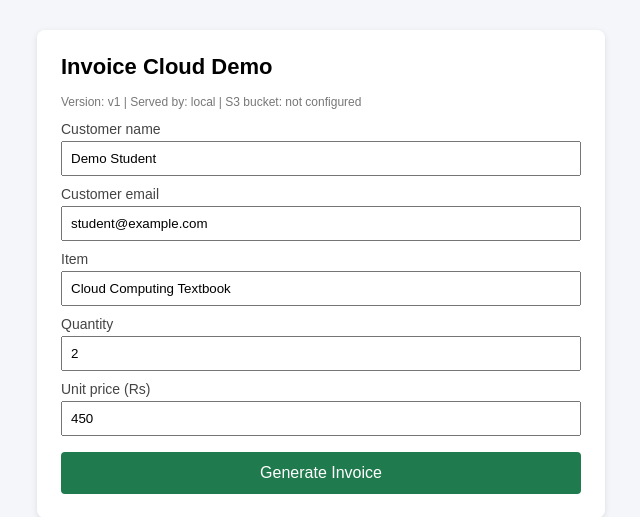
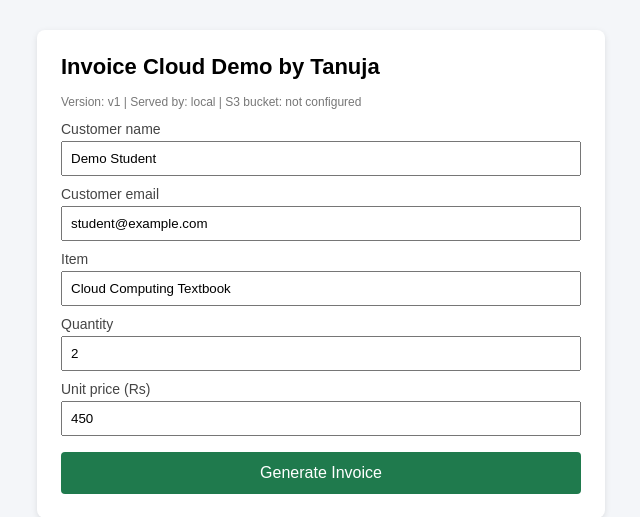
Before and after one commit to tanujakale/invoice_cloud_demo, a Flask app: page / in a window 1280 px wide. Shown: the top 517 px of the page, without its empty margins (319-959 px from the left). Run offline with Flask 3, Linux system fonts and the light colour scheme.

Commit message:
Show my name on the page

```diff
--- a/templates/index.html
+++ b/templates/index.html
@@ -20,7 +20,7 @@
 </head>
 <body>
   <div class="card">
-    <h1>Invoice Cloud Demo</h1>
+    <h1>Invoice Cloud Demo by Tanuja</h1>
     <p class="meta">Version: {{ version }} | Served by: {{ host }} | S3 bucket: {{ bucket }}</p>
     {% if message %}<p class="msg">{{ message }}</p>{% endif %}
     <form method="post" action="/invoice">
```
